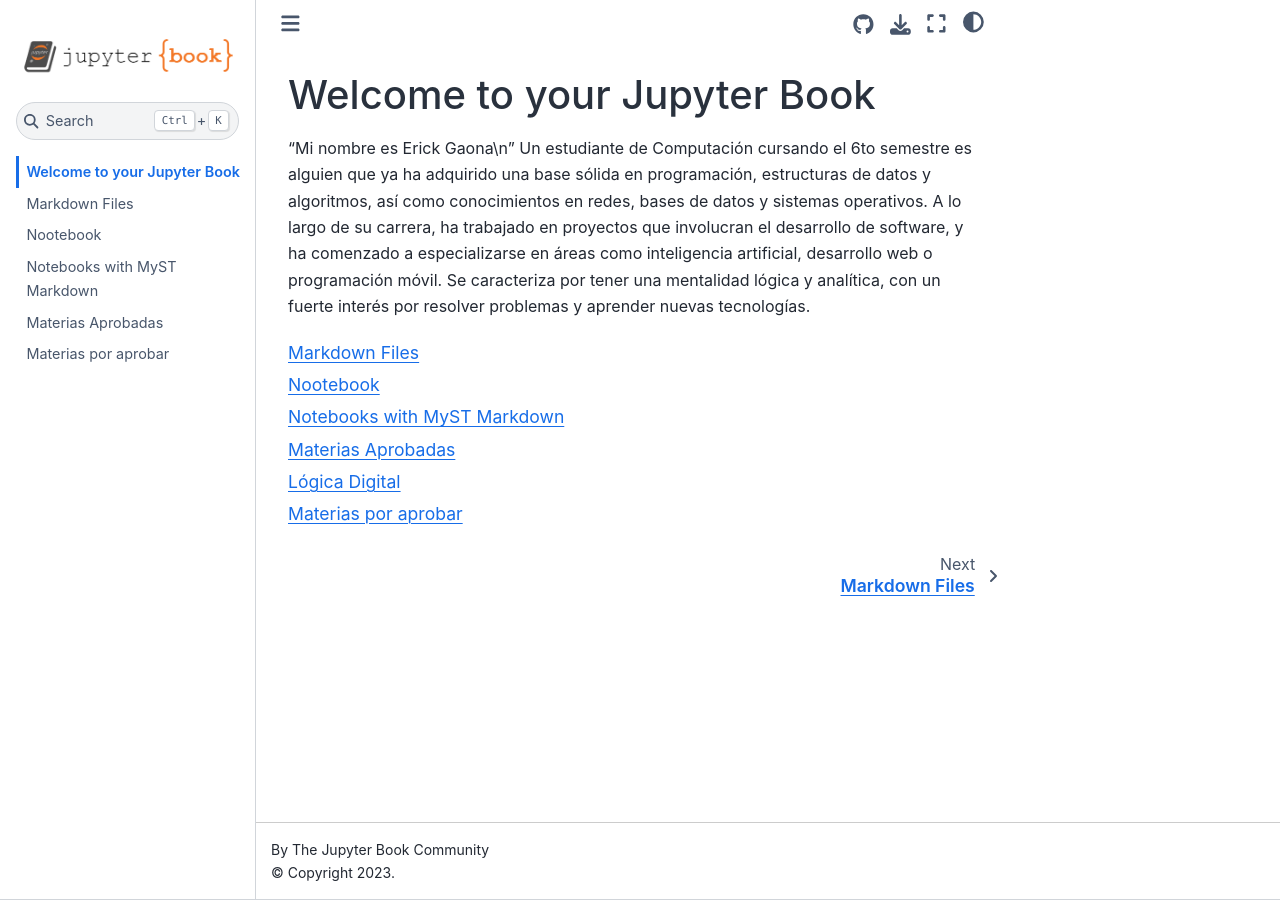
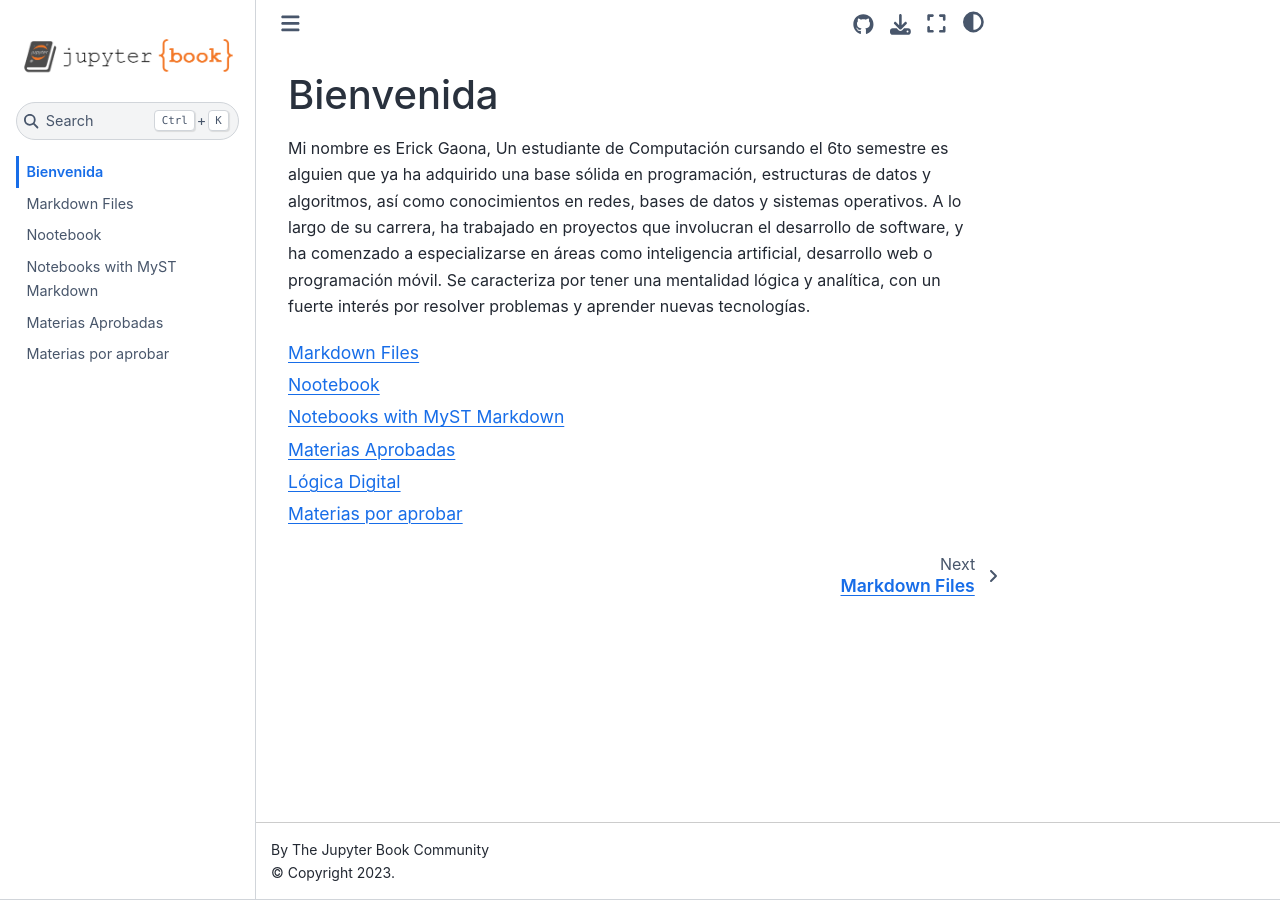
Before and after one commit to ErickGaona/semana1tutoria01, a Jupyter Book: the page built from intro.md, in a window 1280 px wide. Built offline with Jupyter Book 1.0.4 settings and Sphinx 7.4.7 and the Sphinx Book theme 1.1.4, drawn with Linux system fonts in a browser that asks for light colours.

Commit message:
Update intro.md

````diff
--- a/intro.md
+++ b/intro.md
@@ -1,7 +1,9 @@
-# Welcome to your Jupyter Book
+# Bienvenida
 
-"Mi nombre es Erick Gaona\n"
+Mi nombre es Erick Gaona,
 Un estudiante de Computación cursando el 6to semestre es alguien que ya ha adquirido una base sólida en programación, estructuras de datos y algoritmos, así como conocimientos en redes, bases de datos y sistemas operativos. A lo largo de su carrera, ha trabajado en proyectos que involucran el desarrollo de software, y ha comenzado a especializarse en áreas como inteligencia artificial, desarrollo web o programación móvil. Se caracteriza por tener una mentalidad lógica y analítica, con un fuerte interés por resolver problemas y aprender nuevas tecnologías.
+
+
 
 ```{tableofcontents}
 ```
````
